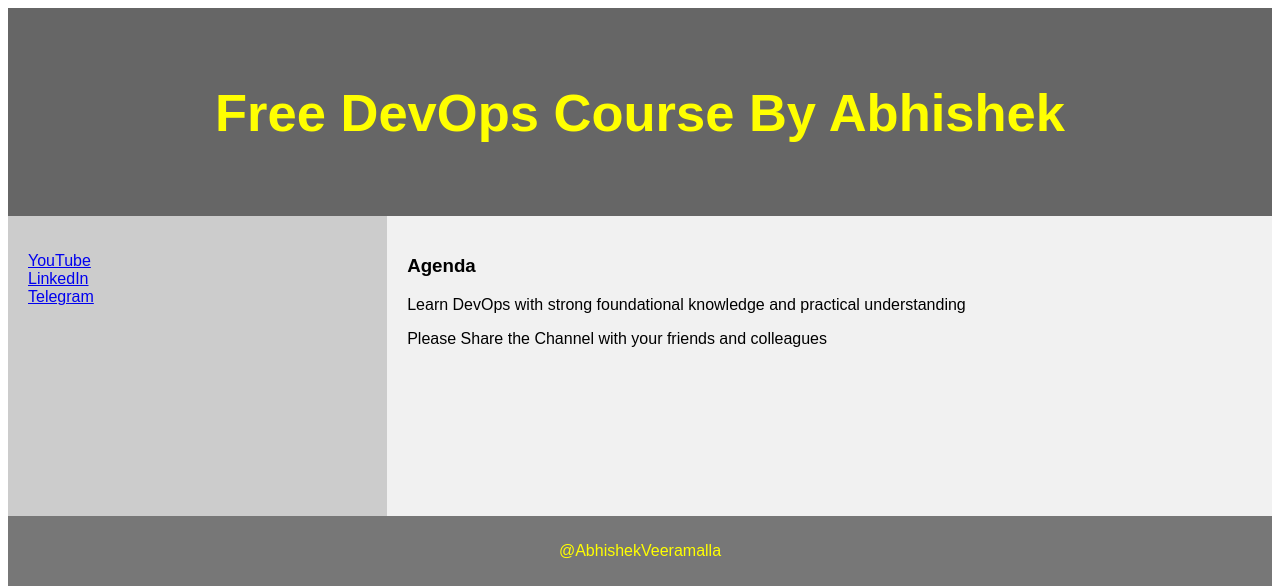
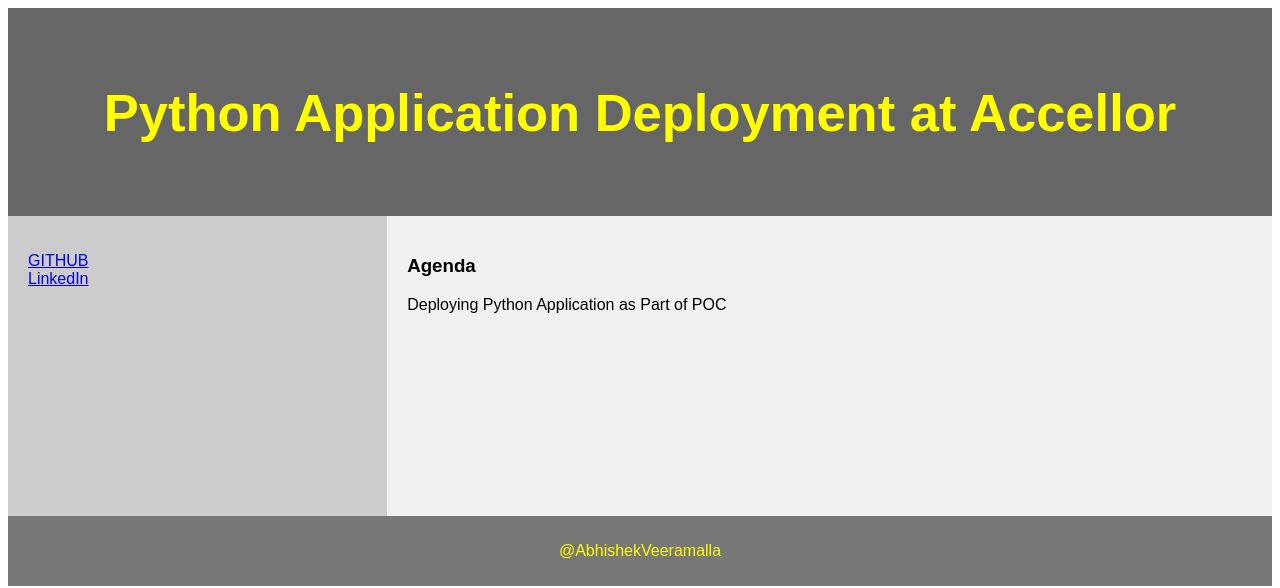
Before and after one commit to Sheik-khaleel/Python-Project-Source-Code-Repo, a Django app: page /demo/ in a window 1280 px wide. Shown: the top 588 px of the page. Run offline with Django 4.2, Linux system fonts and the light colour scheme.

Commit message:
updated demo file

```diff
--- a/devops/demo/templates/demo_site.html
+++ b/devops/demo/templates/demo_site.html
@@ -73,22 +73,21 @@ footer {
 
 
 <header>
-  <h2>Free DevOps Course By Abhishek</h2>
+  <h2>Python Application Deployment at Accellor</h2>
 </header>
 
 <section>
   <nav>
     <ul>
-      <li><a href="www.youtube.com/@AbhishekVeeramalla">YouTube</a></li>
-      <li><a href="www.linkedin.com/in/abhishek-veeramalla-77b33996/">LinkedIn</a></li>
-      <li><a href="https://telegram.me/abhishekveeramalla">Telegram</a></li>
+
+      <li><a href="https://github.com/Sheik-khaleel/Python-Project-Source-Code-Repo/">GITHUB</a></li>
+      <li><a href="https://www.linkedin.com/in/sheik-khaleel/">LinkedIn</a></li>
     </ul>
   </nav>
 
   <article>
     <h1>Agenda</h1>
-    <p>Learn DevOps with strong foundational knowledge and practical understanding</p>
-    <p>Please Share the Channel with your friends and colleagues</p>
+    <p>Deploying Python Application as Part of POC</p>
   </article>
 </section>
 
```
